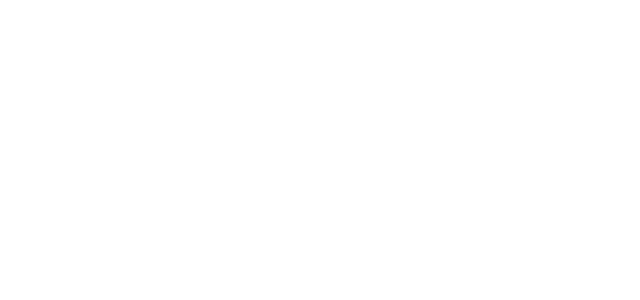
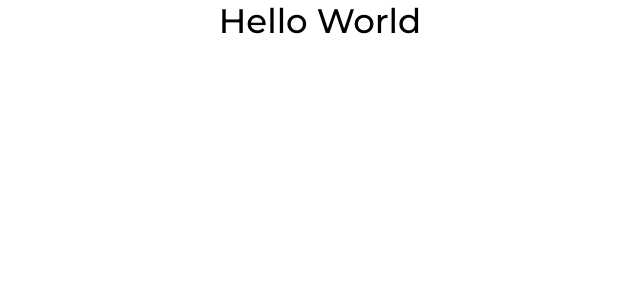
Before and after one commit to mountaintew/els-web, a React (Create React App) app: page / in a window 1280 px wide. Shown: the top 300 px of the page, without its empty margins (320-960 px from the left). Built offline with nearby package versions, Linux system fonts and the light colour scheme.

Commit message:
added theme & font

```diff
--- a/src/App.js
+++ b/src/App.js
@@ -1,10 +1,29 @@
+import React from 'react';
 import './App.css';
+import { createMuiTheme, ThemeProvider, Typography }  from '@material-ui/core'
+import { BrowserRouter as Router, Switch, Route } from 'react-router-dom'
+import { amber } from '@material-ui/core/colors';
+
+const theme = createMuiTheme({
+  palette: {
+    primary: amber,
+  },
+  typography: {
+    fontFamily: 'Montserrat',
+    fontWeightLight: 400,
+    fontWeightRegular: 500,
+    fontWeightMedium: 600,
+    fontWeightBold: 700
+  }
+})
 
 function App() {
   return (
+    <ThemeProvider theme={theme}>
     <div className="App">
-
+      <Typography variant="h4">Hello World</Typography>
     </div>
+    </ThemeProvider>
   );
 }
 
--- a/src/index.css
+++ b/src/index.css
@@ -1,3 +1,5 @@
+@import url('https://fonts.googleapis.com/css2?family=Montserrat:wght@300;400;500;600;700&display=swap');
+
 body {
   margin: 0;
   font-family: -apple-system, BlinkMacSystemFont, 'Segoe UI', 'Roboto', 'Oxygen',
```
